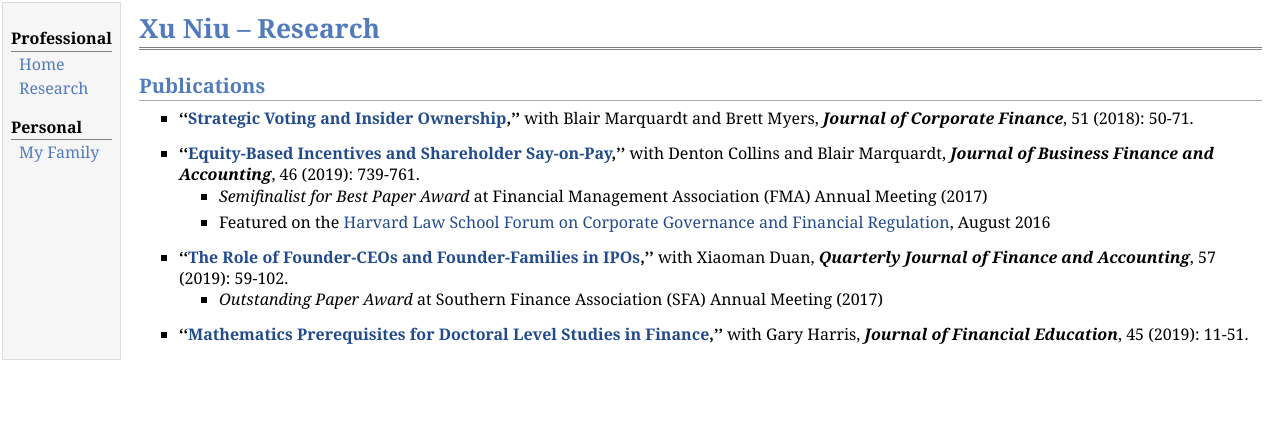
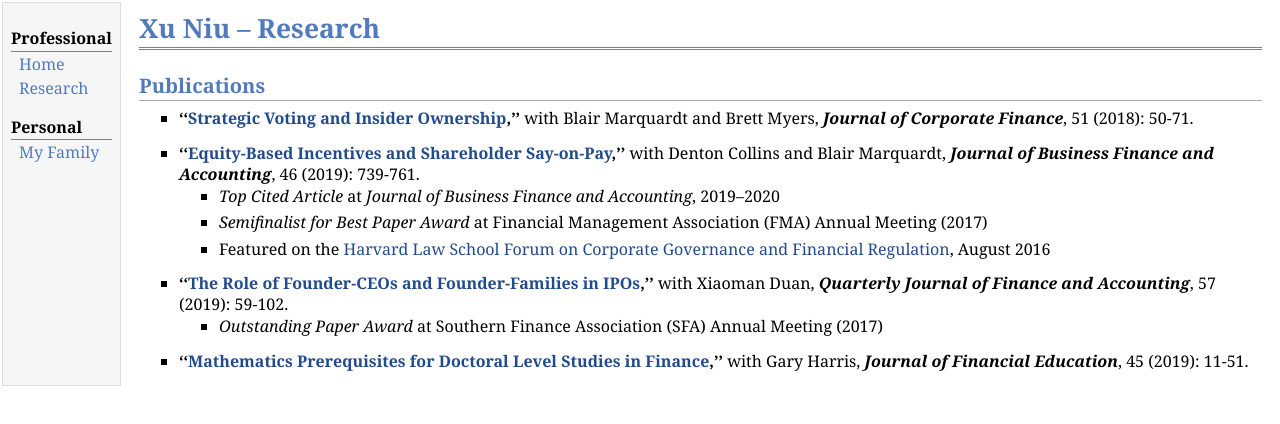
Before and after one commit to xu-niu/xu-niu.github.io, a plain HTML site: page research.html in a window 1280 px wide. Drawn offline with Linux system fonts and the light colour scheme.

Commit message:
Update research.html
Research updates 20210521

```diff
--- a/research.html
+++ b/research.html
@@ -29,6 +29,8 @@
 <ul>
 <li><p><b>&lsquo;&lsquo;<a href="https://onlinelibrary.wiley.com/doi/abs/10.1111/jbfa.12373">Equity-Based Incentives and Shareholder Say-on-Pay</a>,&rsquo;&rsquo;</b> with Denton Collins and Blair Marquardt, <b><i>Journal of Business Finance and Accounting</i></b>, 46 (2019): 739-761.</p>
 <ul>
+<li><p><i>Top Cited Article</i> at <i>Journal of Business Finance and Accounting</i>, 2019&ndash;2020</p>
+</li>
 <li><p><i>Semifinalist for Best Paper Award</i> at Financial Management Association (FMA) Annual Meeting (2017)</p>
 </li>
 <li><p>Featured on the <a href="https://corpgov.law.harvard.edu/2016/08/09/ceo-equity-based-incentives-and-shareholder-say-on-pay-in-the-u-s/">Harvard Law School Forum on Corporate Governance and Financial Regulation</a>, August 2016</p>
```
